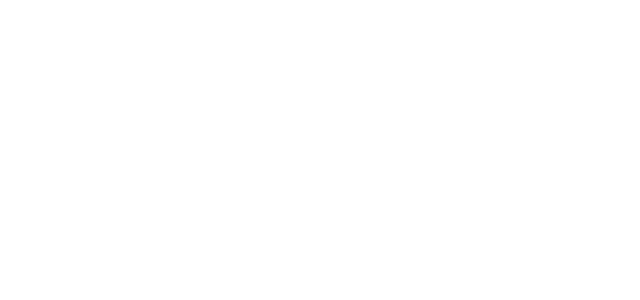
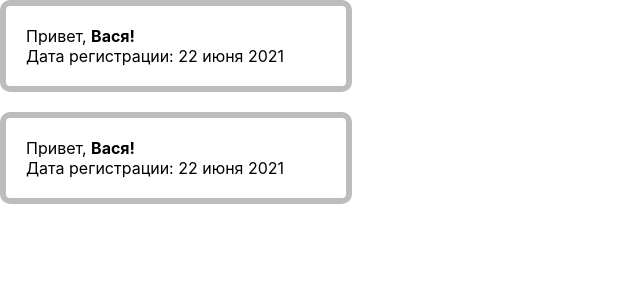
Before and after one commit to BondarenkoDE/react-tutorials, a React (Create React App) app: page / in a window 1280 px wide. Shown: the top 300 px of the page, without its empty margins (0-640 px from the left). Built offline with nearby package versions, Linux system fonts and the light colour scheme.

Commit message:
Сделано ДЗ 1

```diff
--- a/src/App.js
+++ /dev/null
@@ -1,5 +0,0 @@
-function App() {
-  return <div></div>;
-}
-
-export default App;
--- a/src/index.css
+++ b/src/index.css
@@ -11,3 +11,15 @@
   font-family: source-code-pro, Menlo, Monaco, Consolas, 'Courier New',
     monospace;
 }
+
+.profile {
+  width: 300px;
+  background-color: #fff;
+  padding: 20px;
+  border: 6px solid rgb(189, 189, 189);
+  border-radius: 10px;
+}
+
+.profile:first-child {
+  margin-bottom: 20px;
+}
--- a/src/index.js
+++ b/src/index.js
@@ -1,7 +1,7 @@
 import React from 'react';
 import ReactDOM from 'react-dom';
 import './index.css';
-import App from './App';
+import App from './tutorial-1/App';
 
 ReactDOM.render(
   <React.StrictMode>
--- /dev/null
+++ b/src/tutorial-1/App.js
@@ -0,0 +1,12 @@
+import { ProfileFunc, ProfileClass } from './components';
+
+function App() {
+  return (
+    <>
+      <ProfileFunc name="Вася Пупкин" registredAt={new Date(2021, 5, 22)} />
+      <ProfileClass name="Вася Пупкин" registredAt={new Date(2021, 5, 22)} />
+    </>
+  );
+}
+
+export default App;
--- /dev/null
+++ b/src/tutorial-1/components/ProfileClass.jsx
@@ -0,0 +1,36 @@
+import React, { Component } from 'react';
+
+class ProfileClass extends Component {
+  constructor(props) {
+    super(props);
+    this.getName = this.getName.bind(this);
+    this.calcDate = this.calcDate.bind(this);
+  }
+
+  getName = () => {
+    return this.props.name.split(' ')[0];
+  };
+
+  calcDate = () => {
+    return `
+    ${this.props.registredAt.toLocaleDateString('ru-RU', {
+      day: 'numeric',
+      month: 'long',
+    })}
+    ${this.props.registredAt.getFullYear()}
+    `;
+  };
+
+  render() {
+    return (
+      <div className="profile">
+        <div>
+          Привет, <b>{this.getName()}!</b>
+        </div>
+        <div>Дата регистрации: {this.calcDate()}</div>
+      </div>
+    );
+  }
+}
+
+export default ProfileClass;
--- /dev/null
+++ b/src/tutorial-1/components/ProfileFunc.jsx
@@ -0,0 +1,28 @@
+import React from 'react';
+
+const ProfileFunc = ({ name, registredAt }) => {
+  const getName = () => {
+    return name.split(' ')[0];
+  };
+
+  const calcDate = () => {
+    return `
+    ${registredAt.toLocaleDateString('ru-RU', {
+      day: 'numeric',
+      month: 'long',
+    })}
+    ${registredAt.getFullYear()}
+    `;
+  };
+
+  return (
+    <div className="profile">
+      <div>
+        Привет, <b>{getName()}!</b>
+      </div>
+      <div>Дата регистрации: {calcDate()}</div>
+    </div>
+  );
+};
+
+export default ProfileFunc;
--- /dev/null
+++ b/src/tutorial-1/components/index.js
@@ -0,0 +1,4 @@
+import ProfileClass from './ProfileFunc';
+import ProfileFunc from './ProfileClass';
+
+export { ProfileClass, ProfileFunc };
```
